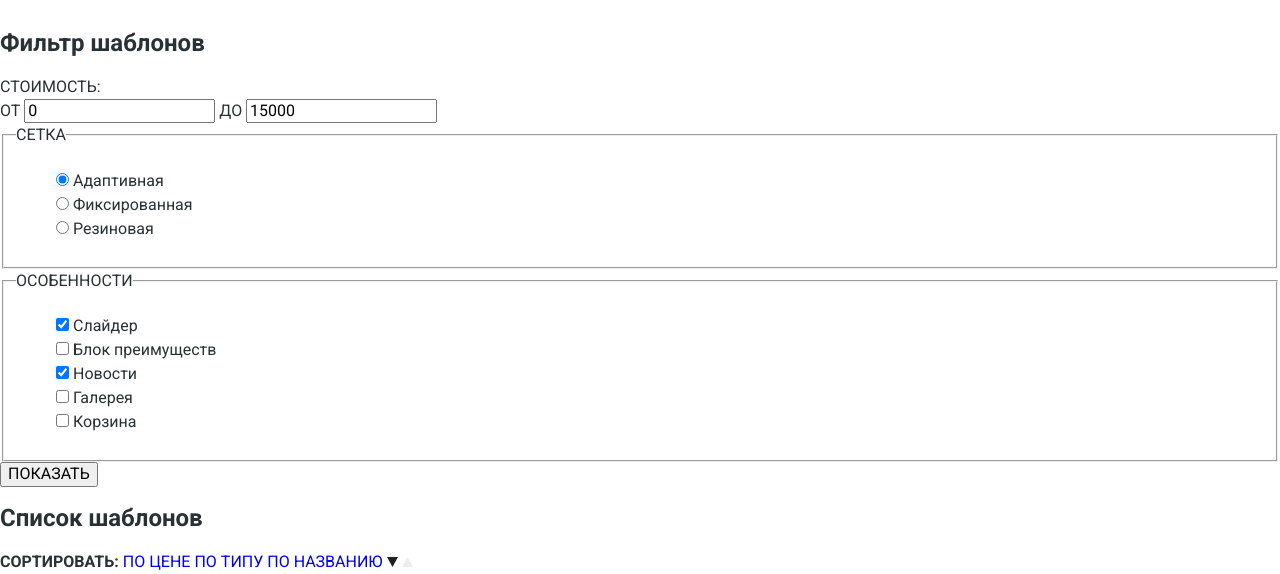
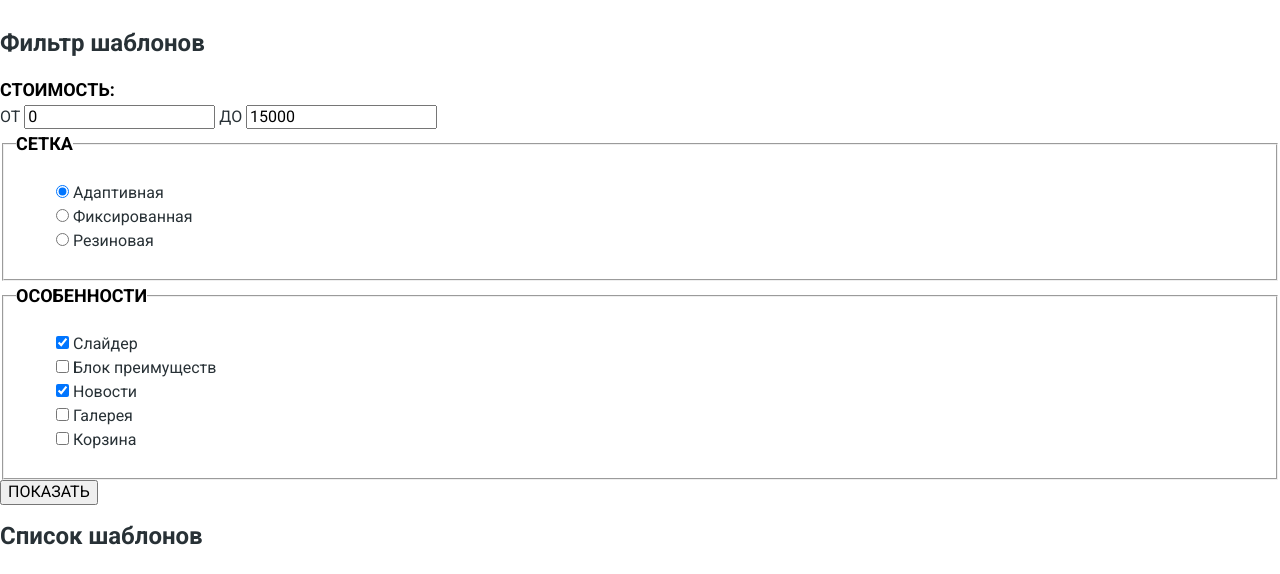
Before and after one commit to Alice2506/228536-nerds-30, a plain HTML site: page catalog.html in a window 1280 px wide. Shown: the part 339-913 px from the top of the page. Drawn offline with nearby package versions, Linux system fonts and the light colour scheme; files that its build step writes are made by us from their sources.

Commit message:
стилизация страницы каталога

```diff
--- a/catalog.html
+++ b/catalog.html
@@ -8,7 +8,6 @@
     <link href="https://fonts.googleapis.com/css2?family=Roboto:wght@400;700&display=swap" rel="stylesheet">
     <link rel="stylesheet" href="css/style.css">
     <link href="normalize.css" rel="stylesheet">
-    <link href="style.css" rel="stylesheet">
   </head>
   <body class="body-page">
     <header class="main-header">
@@ -27,7 +26,7 @@
     </header>
     <main class="wrapper">
       <h1 class="main-header">Магазин готовых шаблонов</h1>
-      <section>
+      <section class="filter">
         <h2>Фильтр шаблонов</h2>
       <!--Разметка бегунка стоимости-->
           <div class="filter-range">
@@ -48,7 +47,7 @@
       <!--Разметка формы с radio и checkbox-->
        <form method="get" action="https://echo.htmlacademy.ru">
          <fieldset>
-           <legend>СЕТКА</legend>
+           <legend class="filter-range-title">СЕТКА</legend>
            <ul>
              <li>
                <input type="radio" name="grid-type" value="adaptive" id="adaptive-grid" checked>
@@ -65,7 +64,7 @@
            </ul>
          </fieldset>
          <fieldset>
-           <legend>ОСОБЕННОСТИ</legend>
+           <legend class="filter-range-title">ОСОБЕННОСТИ</legend>
            <ul>
              <li>
                <input type="checkbox" name="slider" id="filter-slider" checked>
@@ -97,9 +96,7 @@
     <section>
       <h2>Список шаблонов</h2>
       <div>
-        <span>
-          <strong>СОРТИРОВАТЬ:</strong>
-        </span>
+        <span class="filter-range-title">СОРТИРОВАТЬ:</span>
         <a href="#">ПО ЦЕНЕ</a>
         <a href="#">ПО ТИПУ</a>
         <a href="#">ПО НАЗВАНИЮ</a>
@@ -187,7 +184,7 @@
       <h2>Форма записи</h2>
       <img src="img/map.png" width="1440" height="416" alt="Карта">
       <div>
-        <p>NЁRDS DESIGN STUDIO</p>
+        <p class="form-heading">NЁRDS DESIGN STUDIO</p>
         <p>191186, Санкт-Петербург, ул. Б. Конюшенная, д. 19/8</p>
         <p>тел. +7 (812) 275-75-75</p>
         <button type="button">НАПИШИТЕ НАМ</button>
--- a/css/style.css
+++ b/css/style.css
@@ -175,6 +175,13 @@ ul {
   background-color: var(--basic-background);
 }
 
+.filter-range-title {
+  color: var(--basic-headings);
+  font-size: 18px;
+  font-weight: 700;
+  line-height: 30px;
+}
+
 .site-navigation a:active {
   color: var(--basic-headings);
   text-decoration: underline;
```
